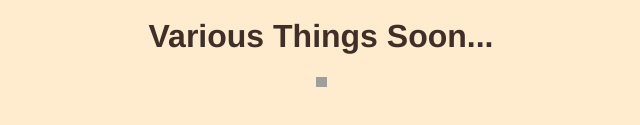
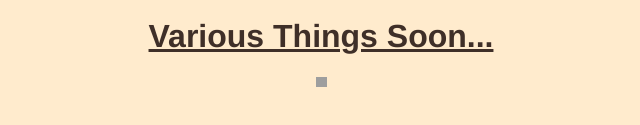
Before and after one commit to hrabbb/hrabbb.github.io, a plain HTML site: page index.html in a window 1280 px wide. Shown: the part 311-436 px from the top of the page, 319-959 px from the left. Drawn offline with Linux system fonts and the light colour scheme; grey boxes are pictures that could not be loaded.

Commit message:
Update index.html

```diff
--- a/index.html
+++ b/index.html
@@ -7,7 +7,7 @@
 <body>
     <meta name="viewport" content="width=device-width, initial-scale=1">
 <style>
-  h1 {text-align: center; font-family: Helvetica; color: 3f2f28;}
+  h1 {text-align: center; font-family: Helvetica; color: 3f2f28; text-decoration-line: underline;}
   body {
   background-color: FFEBCD;
 }
```
